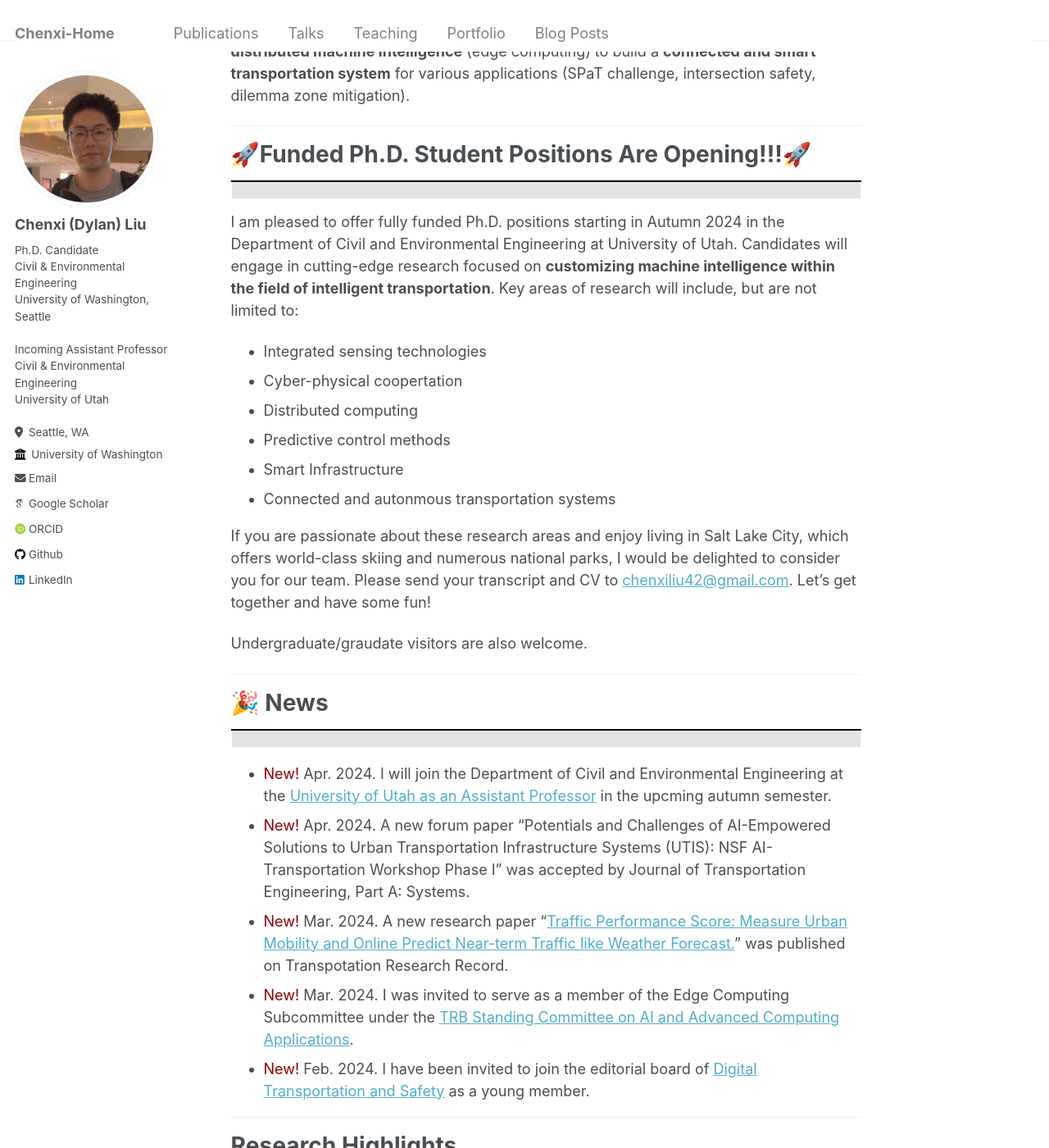
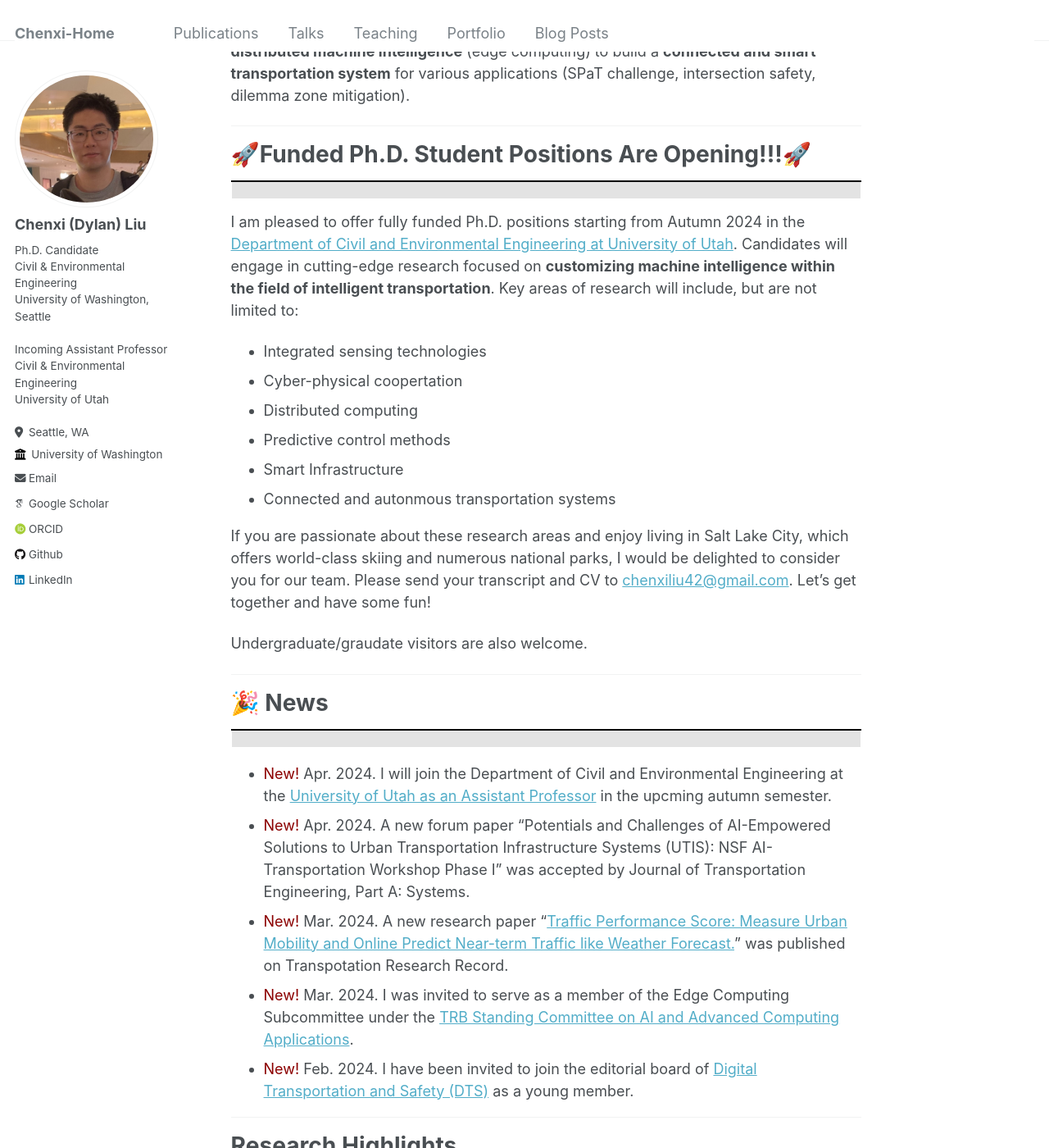
Before and after one commit to chenxiliu-dylan/chenxiliu-dylan.github.io, a Jekyll site: the page built from _pages/about.md, in a window 1280 px wide and 1400 px high, scrolled down 429 px. Shown: the whole window at 82% size. Built offline with Jekyll 4.4.1, drawn with Linux system fonts in a browser that asks for light colours; some web fonts are replaced.

Commit message:
modified:   _config.yml 	modified:   _pages/about.md

```diff
--- a/_config.yml
+++ b/_config.yml
@@ -72,6 +72,7 @@ author:
   youtube          : # Username
   zhihu            : # URL
 
+minimal_mistakes_skin    : "default" # "air", "aqua", "contrast", "dark", "dirt", "neon", "mint", "plum", "sunrise"
 
 # Site Settings
 teaser                   :  # filename of teaser fallback teaser image placed in /images/, .e.g. "500x300.png"
--- a/_pages/about.md
+++ b/_pages/about.md
@@ -31,7 +31,7 @@ My research focused on the situation-aware customized machine intelligence to es
     </tr>
 </table>
 
-I am pleased to offer fully funded Ph.D. positions starting in Autumn 2024 in the Department of Civil and Environmental Engineering at University of Utah. Candidates will engage in cutting-edge research focused on **customizing machine intelligence within the field of intelligent transportation**. Key areas of research will include, but are not limited to:
+I am pleased to offer fully funded Ph.D. positions starting from Autumn 2024 in the [Department of Civil and Environmental Engineering at University of Utah](https://www.civil.utah.edu). Candidates will engage in cutting-edge research focused on **customizing machine intelligence within the field of intelligent transportation**. Key areas of research will include, but are not limited to:
 
 * Integrated sensing technologies
 * Cyber-physical coopertation
@@ -59,7 +59,7 @@ Undergraduate/graudate visitors are also welcome.
 * <span style="color:darkred"> New! </span> Apr. 2024. A new forum paper "Potentials and Challenges of AI-Empowered Solutions to Urban Transportation Infrastructure Systems (UTIS): NSF AI-Transportation Workshop Phase I" was accepted by Journal of Transportation Engineering, Part A: Systems.
 * <span style="color:darkred"> New! </span> Mar. 2024. A new research paper "[Traffic Performance Score: Measure Urban Mobility and Online Predict Near-term Traffic like Weather Forecast.](https://journals.sagepub.com/doi/abs/10.1177/03611981231222232)" was published on Transpotation Research Record.
 * <span style="color:darkred"> New! </span> Mar. 2024. I was invited to serve as a member of the Edge Computing Subcommittee under the [TRB Standing Committee on AI and Advanced Computing Applications](https://sites.google.com/view/trbaed50).
-* <span style="color:darkred"> New! </span> Feb. 2024. I have been invited to join the editorial board of [Digital Transportation and Safety](https://www.maxapress.com/dts/specials) as a young member.
+* <span style="color:darkred"> New! </span> Feb. 2024. I have been invited to join the editorial board of [Digital Transportation and Safety (DTS)](https://www.maxapress.com/dts/specials) as a young member.
 
 ---
 
@@ -80,8 +80,6 @@ As deep learning technologies increasingly integrate into transportation systems
 > <img style="float: left" src="https://chenxiliu-dylan.github.io/images/environment2.png" style="width: 100%; height: auto">
 > The physical traffic environment, characterized by factors plays a crucial role in influencing the traffic system. Unfortunately, the neglect of these essential environmental aspects can lead to severe repercussions, especially under adverse weather conditions, including a decline in accuracy and the emergence of anomalies. To mitigate the uncertainties arising from the traffic environment, We proposed an Edge-based Multi-task Safety-oriented Environmental (Edge-MuSE) sensing system. Edge-MuSE is designed to provide an extensive perception of the traffic environment, encompassing temperature, humidity, image dehazing, visibility measurement, and road surface condition classification. This innovative system is tailored for comprehensive, efficient, and cost-effective real-time monitoring, enhancing the reliability and safety of traffic management systems.
 
-
-
 ## Integrated Sensing Technologies
 
 Many current traffic sensing systems often face significant challenges due to the limitations of isolated sensing mechanisms, leading to not only sensor saturation and data overload, but also results in a fragmented traffic conditions awareness. Cooperative sensing technologies offer a transformative solution by integrating data from multiple sources, both within sensor unit (intra-sensor) and among various entities (inter-sensor), to enable a comprehensive understanding of traffic scenarios that enhances decision-making and improves hazard awareness.
```
